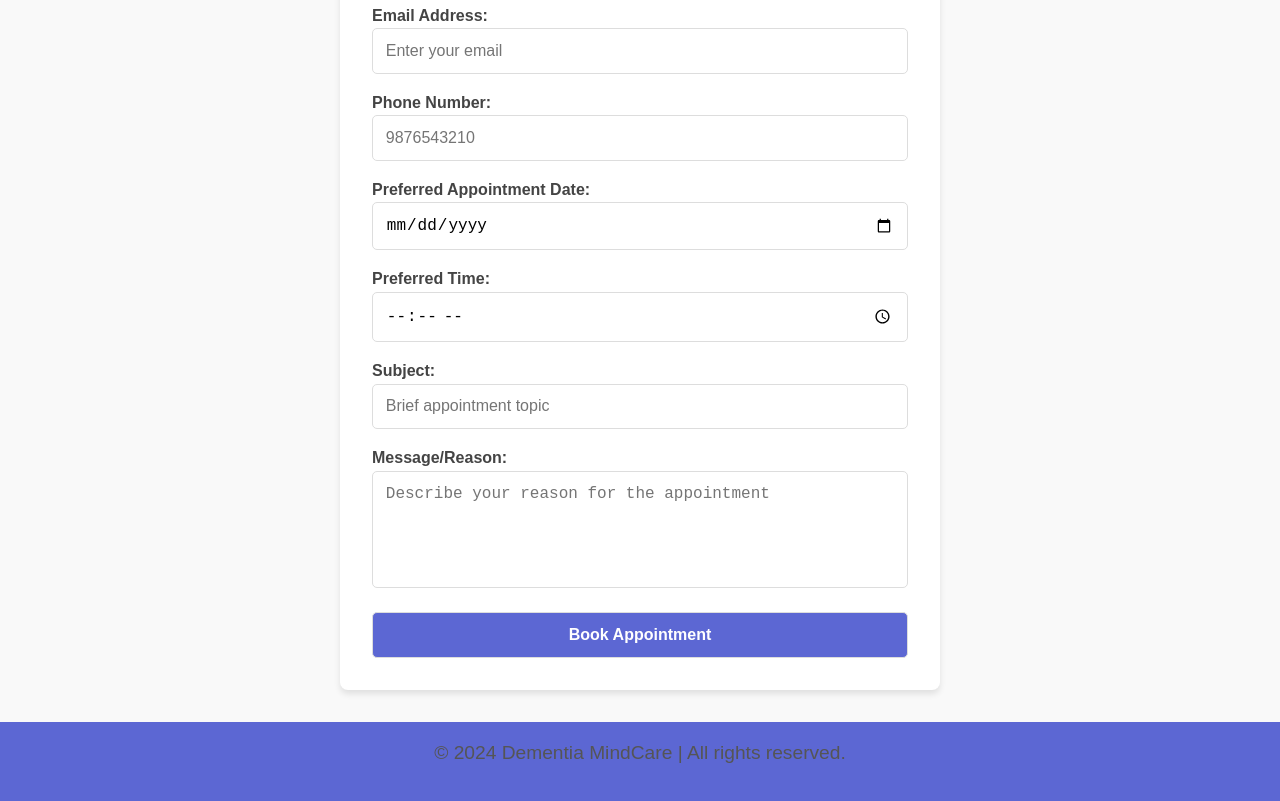
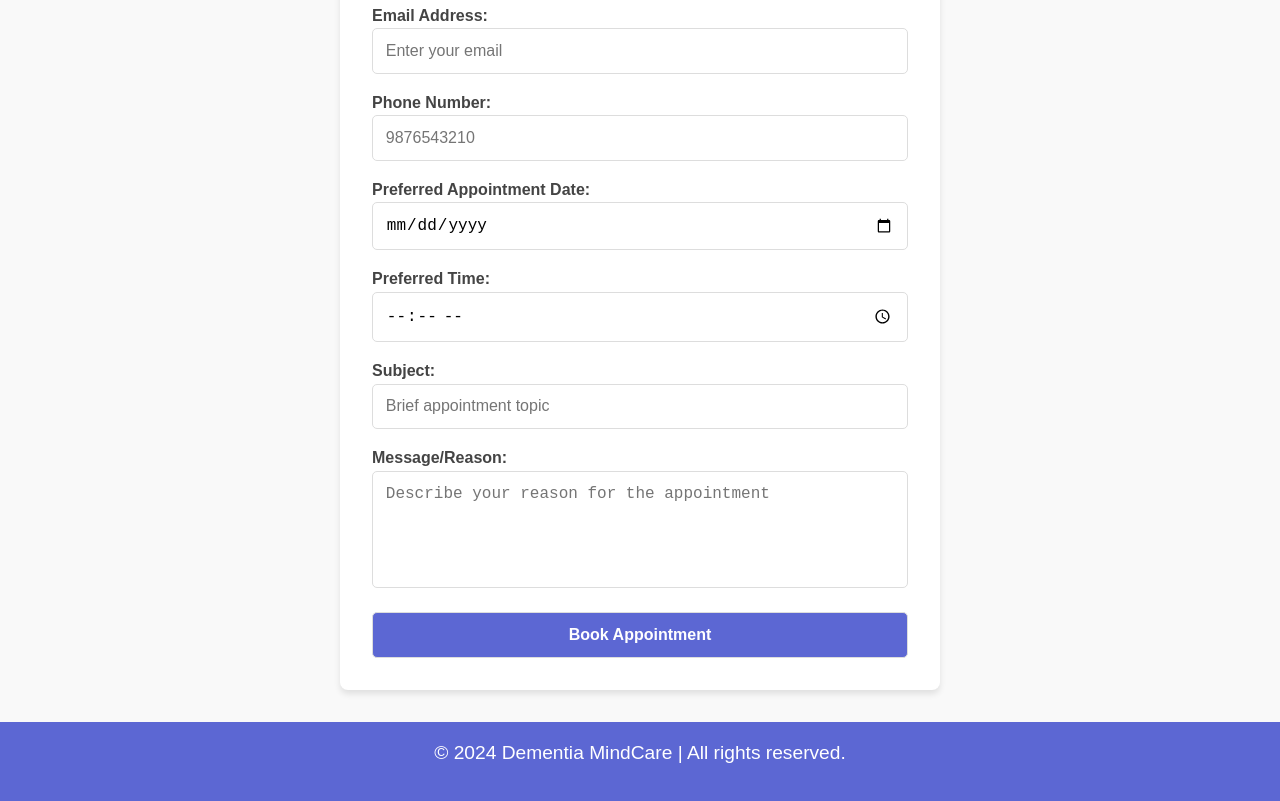
Before and after one commit to Devesh-DevCodes/MindCare, a plain HTML site: page appointment.html in a window 1280 px wide. Shown: the part 349-1150 px from the top of the page. Drawn offline with Linux system fonts and the light colour scheme.

Commit message:
appointment addition

```diff
--- a/appo.css
+++ b/appo.css
@@ -129,6 +129,9 @@ footer {
     position: relative;
     bottom: 0;
     width: 100%;
+    p{
+        color: #fff ;
+    }
 }
 
 /* Responsive Design */
```
